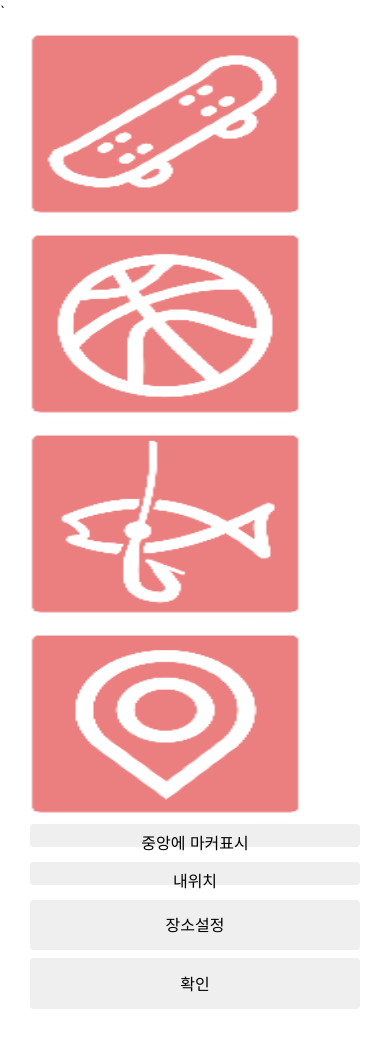
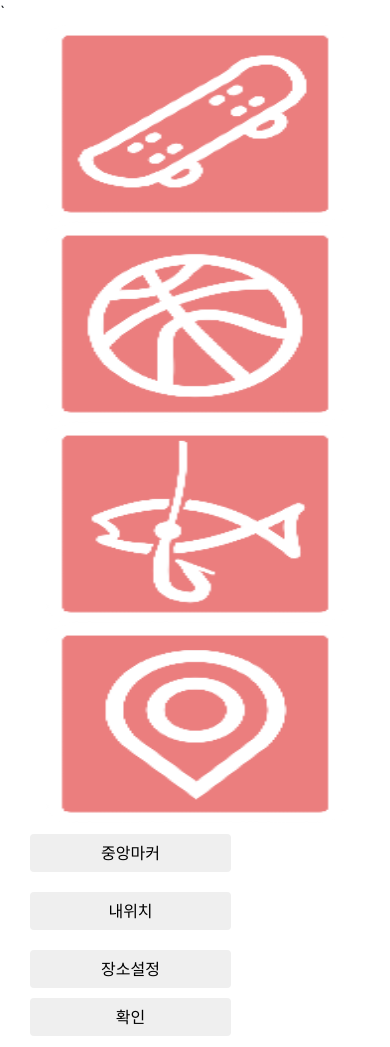
Before and after one commit to Yonsei-EE/ipTeam, a PHP site: page / in a window 390 px wide. Before the commit the page ends 1009 px from the top, so only its background shows below. Run offline with PHP 8.4, Linux system fonts and the light colour scheme; some libraries are stand-ins or nearby versions.

Commit message:
fix design

```diff
--- a/index.html
+++ b/index.html
@@ -11,10 +11,10 @@
 	<link rel="stylesheet" href="https://maxcdn.bootstrapcdn.com/bootstrap/4.0.0/css/bootstrap.min.css" integrity="sha384-Gn5384xqQ1aoWXA+058RXPxPg6fy4IWvTNh0E263XmFcJlSAwiGgFAW/dAiS6JXm" crossorigin="anonymous">
 </head>
 <body>
-<div class="container">
+<div class="container-fluid">
 		<div class="row">
 				<div class="col-lg-3 col-md-3 col-sm-3 col-xs-3">
-					<div class="container">
+					<div class="container-fluid">
 						<div class="row">
 							<div class="category" onclick="changeMarker('skate')">
 								<div id="skateMenu"></div>
@@ -35,14 +35,14 @@
 							  	<div id="allMenu"></div>
 							</div>
 						</div>
-						<div class="row">
-							<div class="button col-lg-12 col-md-12 col-sm-12 col-xs-12">
-							  	<button id="setMarker" class="btn btn-default btn-block" type="button">중앙에 마커표시</button>
+						<div class="row buttons">
+							<div class="col-lg-12 col-md-12 col-sm-12 col-xs-12">
+							  	<button id="setMarker" class="btn btn-default btn-block" type="button">중앙마커</button>
 							</div>
-							<div class="button col-lg-12 col-md-12 col-sm-12 col-xs-12">
+							<div class="col-lg-12 col-md-12 col-sm-12 col-xs-12">
 								<button id="setGeolocation" class="btn btn-default btn-block" type="button">내위치</button>
 							</div>
-							<div class="button col-lg-12 col-md-12 col-sm-12 col-xs-12">
+							<div class="col-lg-12 col-md-12 col-sm-12 col-xs-12">
 								<button id="setArea" class="btn btn-default btn-block" type="button">장소설정</button>
 								<button id="createPolyline" class="btn btn-default btn-block" type="button">확인</button>
 							</div>
--- a/style.css
+++ b/style.css
@@ -1,4 +1,4 @@
-.container {
+.container-fluid {
 	  padding-right:0;
 	  padding-left:0;
 	  width: 100%;
@@ -7,6 +7,7 @@
       position: relative;
       width: 300px;
       height: 200px;
+	  margin: 0 auto;
 	  opacity: 0.5;
       border-style: solid;
       border-width: thin;
@@ -15,8 +16,13 @@
 .category:hover{
       opacity: 1.0;
 }
+.buttons {
+		width: 70%;
+		margin: 0 auto;
+}
 .btn-block {
-	height: 60%;
+		margin-top:10px;
+		margin-bottom:10px;
 }
  #skateMenu {
       position: absolute;
```
